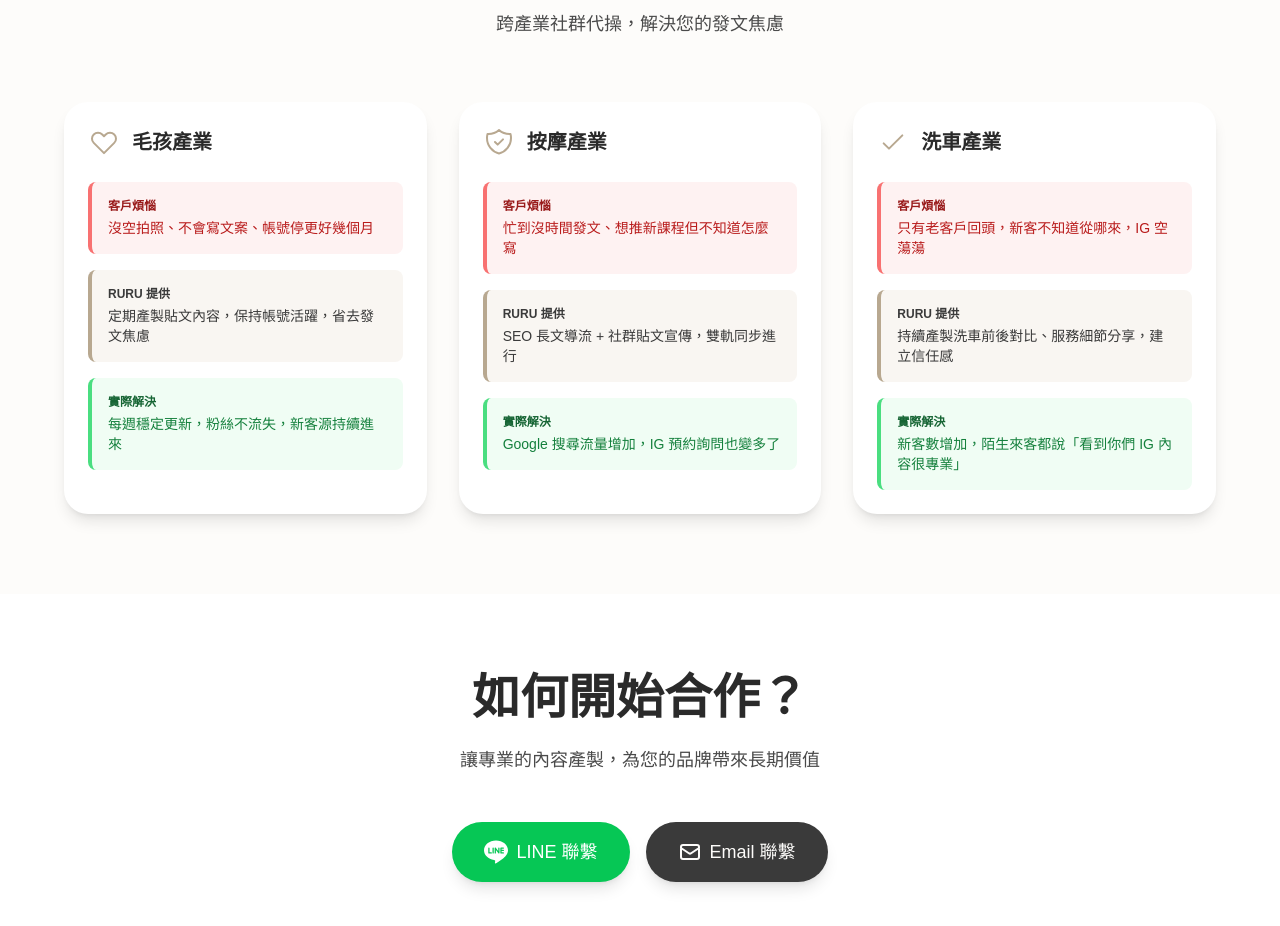
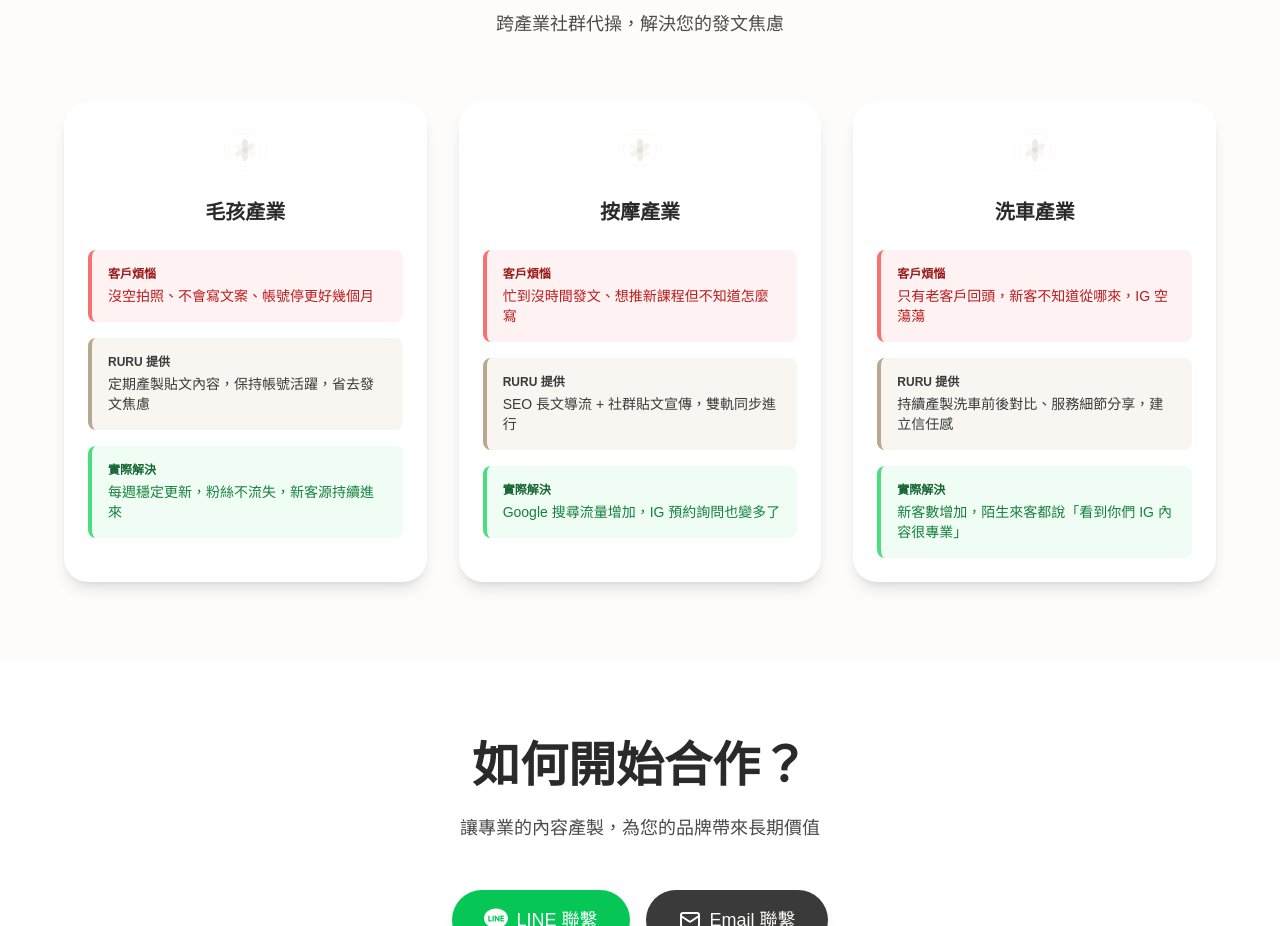
Before and after one commit to HelloRuru/helloruru.github.io, a plain HTML site: page ohruru/index.html in a window 1280 px wide. Shown: the part 1820-2746 px from the top of the page. Drawn offline with nearby package versions, Linux system fonts and the light colour scheme; a web font is replaced by a local one.

Commit message:
feat: 三張產業卡片加上五色花 Logo Mark 裝飾

```diff
--- a/ohruru/index.html
+++ b/ohruru/index.html
@@ -405,12 +405,21 @@
 
         <!-- Case 1: 毛孩產業 -->
         <div class="bg-white rounded-3xl p-6 shadow-lg card-hover">
-          <div class="flex items-center gap-3 mb-6">
-            <svg class="w-8 h-8 text-beige-500" fill="none" stroke="currentColor" viewBox="0 0 24 24">
-              <path stroke-linecap="round" stroke-linejoin="round" stroke-width="1.5" d="M4.318 6.318a4.5 4.5 0 000 6.364L12 20.364l7.682-7.682a4.5 4.5 0 00-6.364-6.364L12 7.636l-1.318-1.318a4.5 4.5 0 00-6.364 0z"/>
+          <!-- Decorative Icon -->
+          <div class="mb-6 flex justify-center">
+            <svg width="48" height="48" viewBox="0 0 64 64" fill="none" xmlns="http://www.w3.org/2000/svg" class="opacity-40">
+              <circle cx="32" cy="32" r="28" stroke="#B8A890" stroke-width="0.5" opacity="0.4"/>
+              <circle cx="32" cy="32" r="22" stroke="#8B7355" stroke-width="0.5" opacity="0.3"/>
+              <ellipse cx="32" cy="24" rx="4" ry="7" fill="#B8A890" opacity="0.6" transform="rotate(0 32 32)"/>
+              <ellipse cx="32" cy="24" rx="4" ry="7" fill="#D4C4B0" opacity="0.5" transform="rotate(60 32 32)"/>
+              <ellipse cx="32" cy="24" rx="4" ry="7" fill="#E8E0D5" opacity="0.5" transform="rotate(120 32 32)"/>
+              <ellipse cx="32" cy="24" rx="4" ry="7" fill="#B8A890" opacity="0.5" transform="rotate(180 32 32)"/>
+              <ellipse cx="32" cy="24" rx="4" ry="7" fill="#D4C4B0" opacity="0.5" transform="rotate(240 32 32)"/>
+              <ellipse cx="32" cy="24" rx="4" ry="7" fill="#E8E0D5" opacity="0.5" transform="rotate(300 32 32)"/>
+              <circle cx="32" cy="32" r="4" fill="#B8A890" opacity="0.8"/>
             </svg>
-            <h3 class="text-xl font-bold text-charcoal-900">毛孩產業</h3>
           </div>
+          <h3 class="text-xl font-bold text-charcoal-900 mb-6 text-center">毛孩產業</h3>
 
           <div class="space-y-4">
             <div class="bg-red-50 border-l-4 border-red-400 p-4 rounded-lg">
@@ -432,12 +441,21 @@
 
         <!-- Case 2: 按摩產業 -->
         <div class="bg-white rounded-3xl p-6 shadow-lg card-hover">
-          <div class="flex items-center gap-3 mb-6">
-            <svg class="w-8 h-8 text-beige-500" fill="none" stroke="currentColor" viewBox="0 0 24 24">
-              <path stroke-linecap="round" stroke-linejoin="round" stroke-width="1.5" d="M9 12l2 2 4-4m5.618-4.016A11.955 11.955 0 0112 2.944a11.955 11.955 0 01-8.618 3.04A12.02 12.02 0 003 9c0 5.591 3.824 10.29 9 11.622 5.176-1.332 9-6.03 9-11.622 0-1.042-.133-2.052-.382-3.016z"/>
+          <!-- Decorative Icon -->
+          <div class="mb-6 flex justify-center">
+            <svg width="48" height="48" viewBox="0 0 64 64" fill="none" xmlns="http://www.w3.org/2000/svg" class="opacity-40">
+              <circle cx="32" cy="32" r="28" stroke="#B8A890" stroke-width="0.5" opacity="0.4"/>
+              <circle cx="32" cy="32" r="22" stroke="#8B7355" stroke-width="0.5" opacity="0.3"/>
+              <ellipse cx="32" cy="24" rx="4" ry="7" fill="#B8A890" opacity="0.6" transform="rotate(0 32 32)"/>
+              <ellipse cx="32" cy="24" rx="4" ry="7" fill="#D4C4B0" opacity="0.5" transform="rotate(60 32 32)"/>
+              <ellipse cx="32" cy="24" rx="4" ry="7" fill="#E8E0D5" opacity="0.5" transform="rotate(120 32 32)"/>
+              <ellipse cx="32" cy="24" rx="4" ry="7" fill="#B8A890" opacity="0.5" transform="rotate(180 32 32)"/>
+              <ellipse cx="32" cy="24" rx="4" ry="7" fill="#D4C4B0" opacity="0.5" transform="rotate(240 32 32)"/>
+              <ellipse cx="32" cy="24" rx="4" ry="7" fill="#E8E0D5" opacity="0.5" transform="rotate(300 32 32)"/>
+              <circle cx="32" cy="32" r="4" fill="#B8A890" opacity="0.8"/>
             </svg>
-            <h3 class="text-xl font-bold text-charcoal-900">按摩產業</h3>
           </div>
+          <h3 class="text-xl font-bold text-charcoal-900 mb-6 text-center">按摩產業</h3>
 
           <div class="space-y-4">
             <div class="bg-red-50 border-l-4 border-red-400 p-4 rounded-lg">
@@ -459,12 +477,21 @@
 
         <!-- Case 3: 洗車產業 -->
         <div class="bg-white rounded-3xl p-6 shadow-lg card-hover">
-          <div class="flex items-center gap-3 mb-6">
-            <svg class="w-8 h-8 text-beige-500" fill="none" stroke="currentColor" viewBox="0 0 24 24">
-              <path stroke-linecap="round" stroke-linejoin="round" stroke-width="1.5" d="M5 13l4 4L19 7"/>
+          <!-- Decorative Icon -->
+          <div class="mb-6 flex justify-center">
+            <svg width="48" height="48" viewBox="0 0 64 64" fill="none" xmlns="http://www.w3.org/2000/svg" class="opacity-40">
+              <circle cx="32" cy="32" r="28" stroke="#B8A890" stroke-width="0.5" opacity="0.4"/>
+              <circle cx="32" cy="32" r="22" stroke="#8B7355" stroke-width="0.5" opacity="0.3"/>
+              <ellipse cx="32" cy="24" rx="4" ry="7" fill="#B8A890" opacity="0.6" transform="rotate(0 32 32)"/>
+              <ellipse cx="32" cy="24" rx="4" ry="7" fill="#D4C4B0" opacity="0.5" transform="rotate(60 32 32)"/>
+              <ellipse cx="32" cy="24" rx="4" ry="7" fill="#E8E0D5" opacity="0.5" transform="rotate(120 32 32)"/>
+              <ellipse cx="32" cy="24" rx="4" ry="7" fill="#B8A890" opacity="0.5" transform="rotate(180 32 32)"/>
+              <ellipse cx="32" cy="24" rx="4" ry="7" fill="#D4C4B0" opacity="0.5" transform="rotate(240 32 32)"/>
+              <ellipse cx="32" cy="24" rx="4" ry="7" fill="#E8E0D5" opacity="0.5" transform="rotate(300 32 32)"/>
+              <circle cx="32" cy="32" r="4" fill="#B8A890" opacity="0.8"/>
             </svg>
-            <h3 class="text-xl font-bold text-charcoal-900">洗車產業</h3>
           </div>
+          <h3 class="text-xl font-bold text-charcoal-900 mb-6 text-center">洗車產業</h3>
 
           <div class="space-y-4">
             <div class="bg-red-50 border-l-4 border-red-400 p-4 rounded-lg">
```
